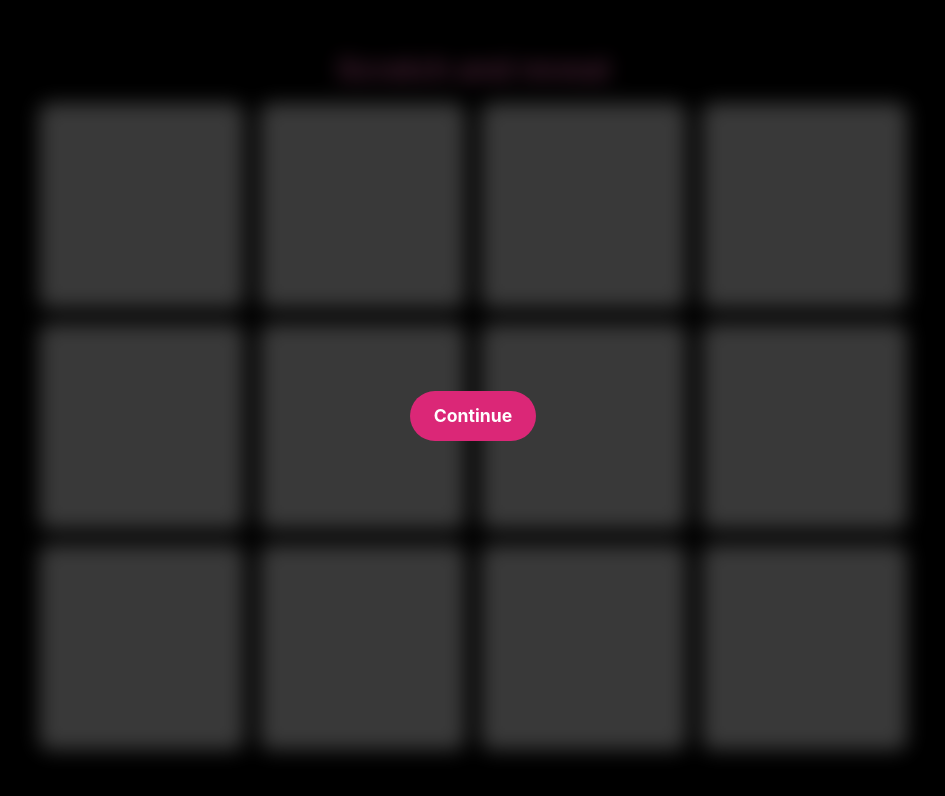
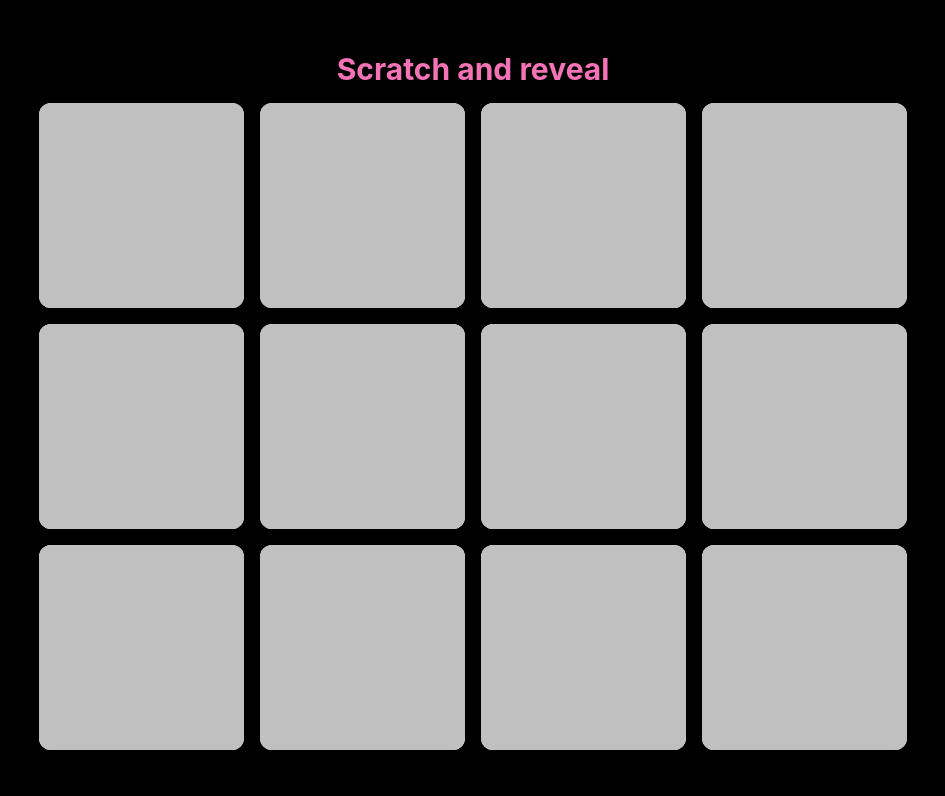
Before and after one commit to aqsan2018/6, a plain HTML site: page index.html in a window 1280 px wide. Shown: the whole page, without its empty margins (167-1112 px from the left). Drawn offline with nearby package versions, Linux system fonts and the light colour scheme.

Commit message:
Update index.html

```diff
--- a/index.html
+++ b/index.html
@@ -3,12 +3,11 @@
 <head>
     <meta charset="UTF-8">
     <meta name="viewport" content="width=device-width, initial-scale=1.0, user-scalable=no">
-    <title>Scratch-Off</title>
+    <title>Scratch and Reveal</title>
     <script src="https://cdn.tailwindcss.com"></script>
     <style>
         body {
             font-family: -apple-system, BlinkMacSystemFont, 'Segoe UI', Roboto, Oxygen, Ubuntu, Cantarell, 'Open Sans', 'Helvetica Neue', sans-serif;
-            background-color: #000; /* Black background */
             display: flex;
             align-items: center;
             justify-content: center;
@@ -83,10 +82,7 @@
             height: 100%;
             background-color: rgba(0, 0, 0, 0.7);
             z-index: 100;
-            display: flex;
-            flex-direction: column;
-            align-items: center;
-            justify-content: center;
+            /* 'display: flex' and related properties are now handled by Tailwind classes in the HTML */
             backdrop-filter: blur(10px);
         }
 
@@ -116,18 +112,6 @@
             animation: slide-in 0.5s ease-out forwards;
         }
 
-        #next-round-button {
-            margin-top: 2rem;
-            padding: 0.75rem 1.5rem;
-            font-size: 1.1rem;
-            font-weight: bold;
-            color: white;
-            background-color: #db2777;
-            border: none;
-            border-radius: 99px;
-            cursor: pointer;
-        }
-
         /* Kiss rain animation */
         .kiss-rain {
             position: fixed;
@@ -153,7 +137,7 @@
 
     </style>
 </head>
-<body class="">
+<body class="bg-black">
 
     <div id="game-wrapper">
         <h1 class="text-3xl font-bold text-center text-pink-400 mb-4">Scratch and reveal</h1>
@@ -162,12 +146,16 @@
         </div>
     </div>
 
-    <!-- Round complete modal -->
-    <div id="round-complete-screen" class="hidden">
+    <!--
+      FIX: Added Tailwind 'flex' classes here.
+      The 'hidden' class (display: none) will now work correctly
+      to hide the modal on load. When 'hidden' is removed,
+      the 'flex' classes will activate.
+    -->
+    <div id="round-complete-screen" class="hidden flex flex-col items-center justify-center">
         <div id="revealed-images-container">
             <!-- Revealed images will be added here -->
         </div>
-        <button id="next-round-button">Continue</button>
     </div>
 
     <!-- Audio files -->
@@ -179,7 +167,6 @@
             const gameBoard = document.getElementById('game-board');
             const roundCompleteScreen = document.getElementById('round-complete-screen');
             const revealedImagesContainer = document.getElementById('revealed-images-container');
-            const nextRoundButton = document.getElementById('next-round-button');
             const scratchSound = document.getElementById('scratch-sound');
             const revealSound = document.getElementById('reveal-sound');
 
@@ -338,6 +325,19 @@
                 // Reset for next round
                 scratchedInRound = 0;
                 revealedImagesInRound = [];
+
+                // Auto-close the modal after 5 seconds
+                setTimeout(() => {
+                    roundCompleteScreen.classList.add('hidden');
+                    if (rainInterval) clearInterval(rainInterval); // Stop the rain
+                    // Remove any lingering rain elements
+                    document.querySelectorAll('.kiss-rain').forEach(el => el.remove());
+
+                    // Check for game end
+                    if (cardStates.every(state => state === true)) {
+                        gameBoard.innerHTML = `<h2 class="text-4xl font-bold text-pink-400 text-center col-span-3 sm:col-span-4">All done! You're the best!</h2>`;
+                    }
+                }, 5000); // 5-second delay
             }
 
             function createRain(emoji) {
@@ -345,7 +345,7 @@
                 rain.classList.add('kiss-rain');
                 rain.textContent = emoji;
                 rain.style.left = `${Math.random() * 100}vw`;
-                rain.style.animationDuration = `${Math.random() * 2 + 3}s`; // 3-5 second fall
+                rain.style.animationDuration = `${Math.random()*2 + 3}s`; // 3-5 second fall
                 document.body.appendChild(rain);
 
                 setTimeout(() => {
@@ -353,19 +353,7 @@
                 }, 5000); // Remove after 5 seconds
             }
 
-            nextRoundButton.addEventListener('click', () => {
-                roundCompleteScreen.classList.add('hidden');
-                if (rainInterval) clearInterval(rainInterval); // Stop the rain
-                // Remove any lingering rain elements
-                document.querySelectorAll('.kiss-rain').forEach(el => el.remove());
-
-                // Check for game end
-                if (cardStates.every(state => state === true)) {
-                    gameBoard.innerHTML = `<h2 class="text-4xl font-bold text-pink-400 text-center col-span-3 sm:col-span-4">All done! You're the best!</h2>`;
-                }
-            });
-
-            initGame();
+        initGame();
         });
     </script>
 </body>
```
